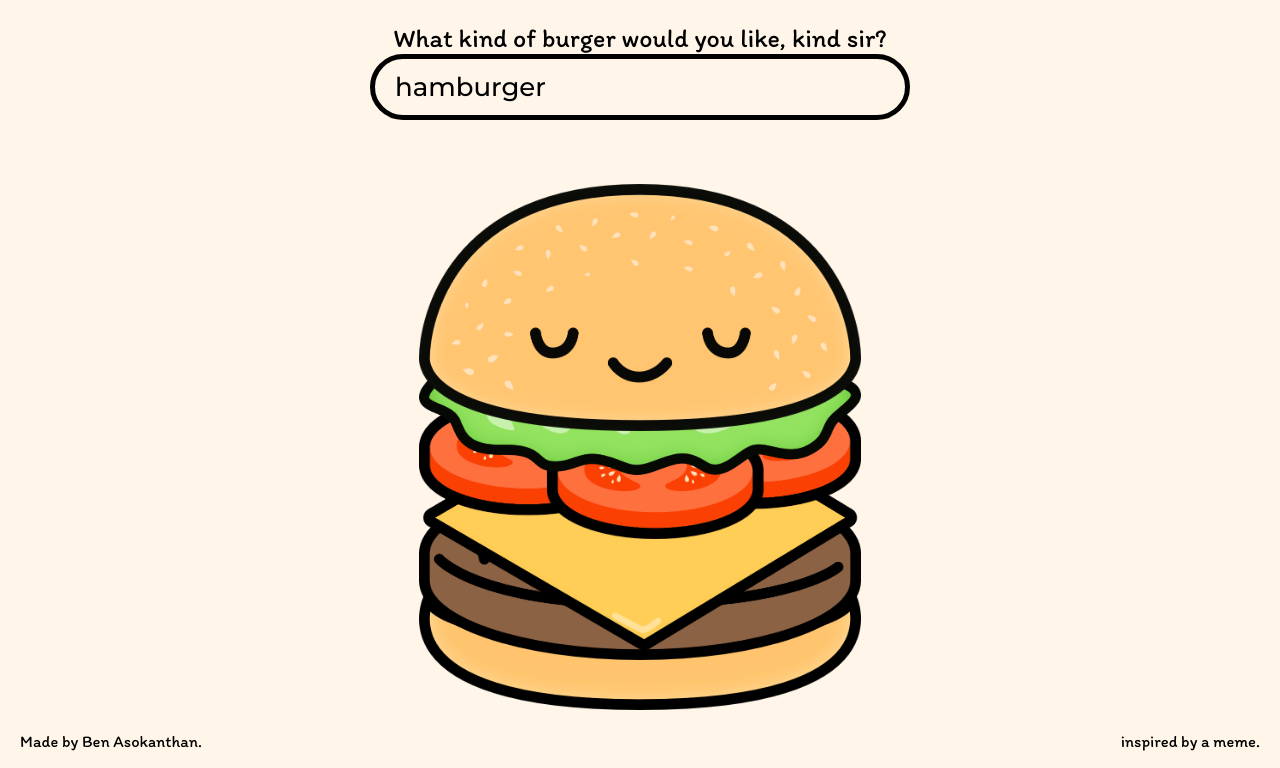
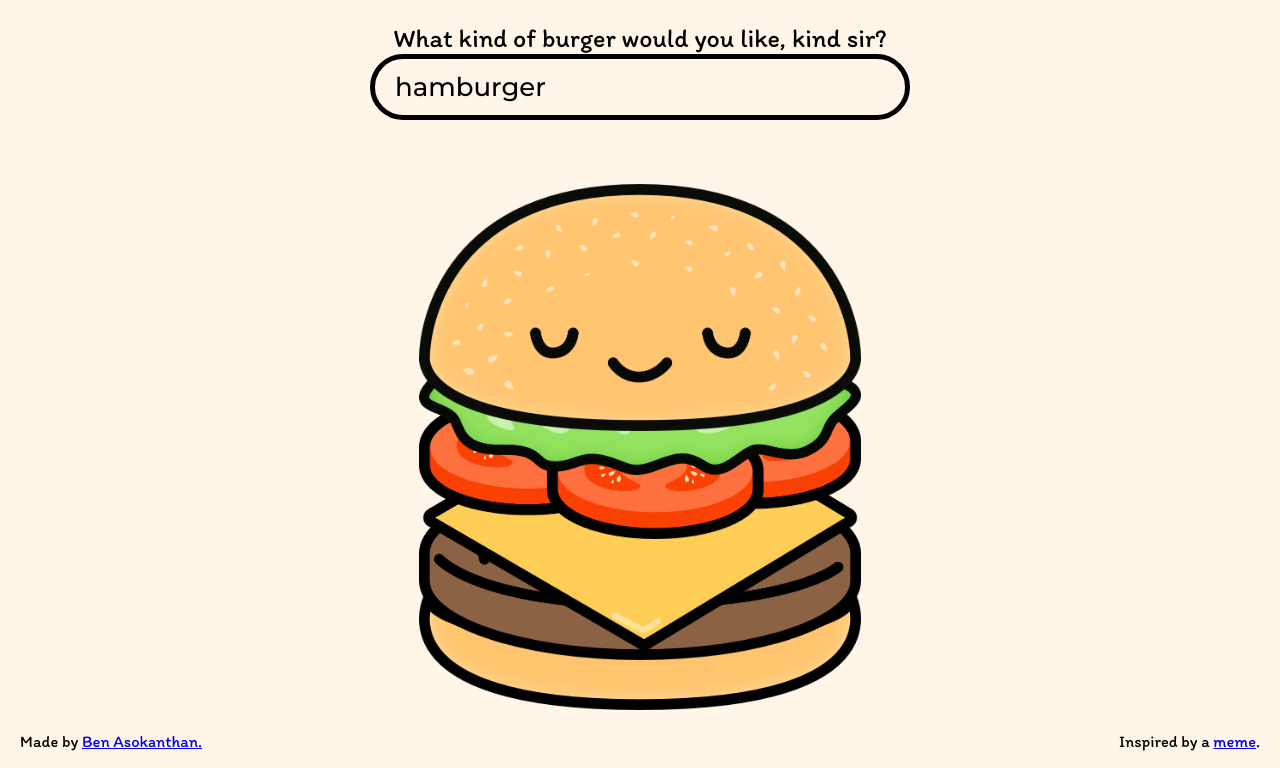
Before and after one commit to basokant/hamburger-grammar, a React (Create React App) app: page / in a window 1280 px wide. Shown: the part 686-1454 px from the top of the page. Built offline with nearby package versions, Linux system fonts and the light colour scheme.

Commit message:
add header links

```diff
--- a/src/App.tsx
+++ b/src/App.tsx
@@ -1,6 +1,6 @@
 import { useState, useEffect } from 'react';
 import logo from './assets/logo512.png';
-import modalButton from './assets/infoButton.png';
+import modalButton from './assets/infobutton.png';
 import TextInput from './components/TextInput';
 import Burger from './components/Burger';
 import './App.css';
@@ -21,8 +21,8 @@ function App() {
         <Burger input={input} />
       </div>
       <div className="App-footer">
-        <p>Made by Ben Asokanthan.</p>
-        <p>inspired by a meme.</p>
+        <p>Made by <a target="_blank" href="https://github.com/basokant">Ben Asokanthan.</a></p>
+        <p>Inspired by a <a target="_blank" href="https://knowyourmeme.com/photos/1839735-oreo-grammar">meme</a>.</p>
       </div>
     </div>
   );
```
